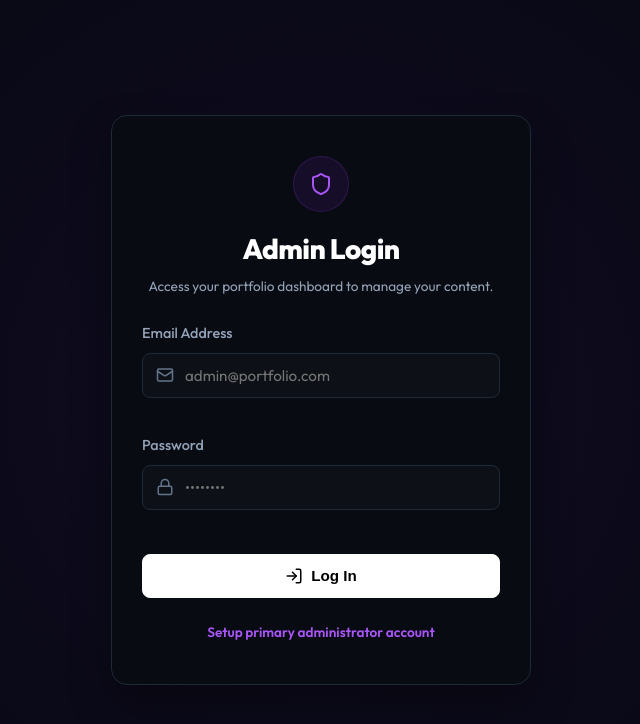
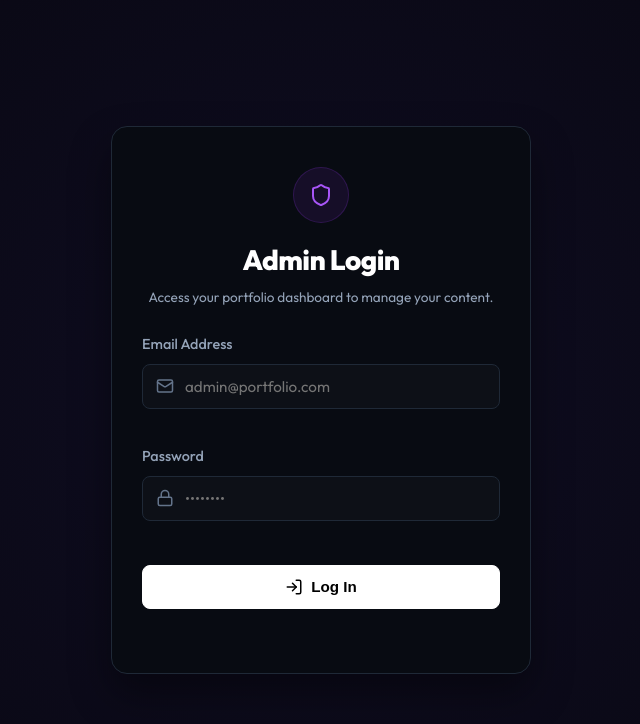
Before and after one commit to ChandranSukirthan/Portfolio-new, a React app in the folder frontend/: page /login in a window 1280 px wide. Shown: the top 724 px of the page, without its empty margins (319-959 px from the left). Built offline with nearby package versions, Linux system fonts and the light colour scheme; the HTML template or start-up script is replaced by a standard one.

Commit message:
some changes

```diff
--- a/frontend/src/pages/Home.jsx
+++ b/frontend/src/pages/Home.jsx
@@ -180,9 +180,8 @@ function Home() {
         fontSize: "0.85rem",
         color: "#64748b"
       }}>
-        <div style={{ maxWidth: "1100px", margin: "0 auto", display: "flex", justifyContent: "space-between", alignItems: "center", flexWrap: "wrap", gap: "20px" }}>
+        <div style={{ maxWidth: "1100px", margin: "0 auto", display: "flex", justifyContent: "center", alignItems: "center", flexWrap: "wrap", gap: "20px" }}>
           <span>© {new Date().getFullYear()} {profile?.name || "Sukirthan Chandrakumar"}. All rights reserved.</span>
-          <span>Built with React & MongoDB CMS</span>
         </div>
       </footer>
     </div>
--- a/frontend/src/pages/Login.jsx
+++ b/frontend/src/pages/Login.jsx
@@ -204,21 +204,7 @@ function Login() {
           fontSize: "0.85rem",
           color: "#94a3b8"
         }}>
-          <span
-            onClick={() => setIsLogin(!isLogin)}
-            style={{
-              color: "#a855f7",
-              fontWeight: 600,
-              cursor: "pointer",
-              transition: "color 0.2s ease"
-            }}
-            onMouseEnter={(e) => e.target.style.color = "#c084fc"}
-            onMouseLeave={(e) => e.target.style.color = "#a855f7"}
-          >
-            {isLogin
-              ? "Setup primary administrator account"
-              : "Return to standard log in"}
-          </span>
+
         </div>
       </div>
       <style>{`
```
